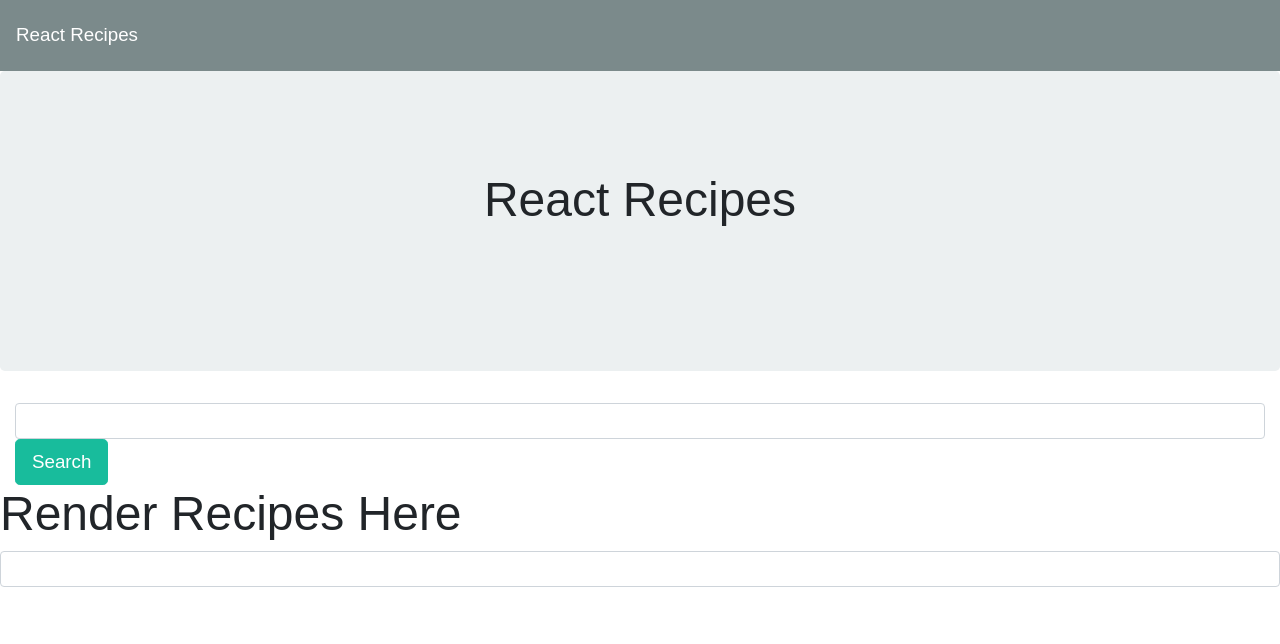
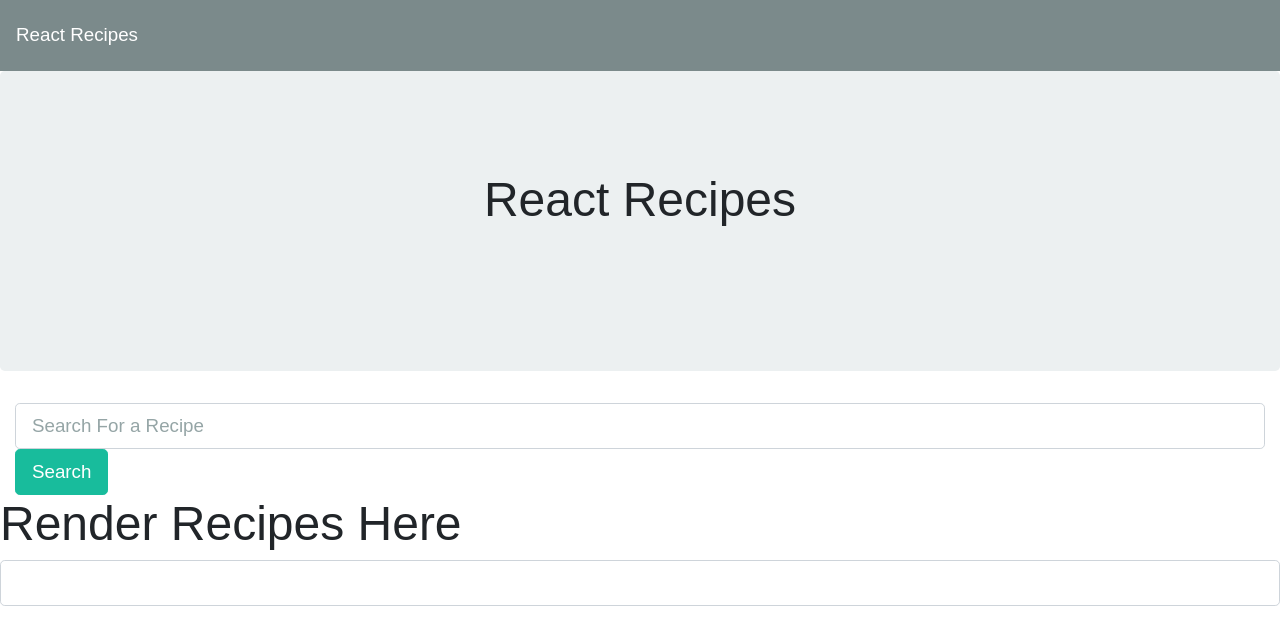
Before and after one commit to rumothy/create-react-express, a React (Create React App) app in the folder client/: page / in a window 1280 px wide. Shown: the top 644 px of the page. Built offline with nearby package versions, Linux system fonts and the light colour scheme.

Commit message:
Implement Input

```diff
--- a/client/src/App.js
+++ b/client/src/App.js
@@ -36,7 +36,12 @@ class App extends Component {
                 <Container>
                   <Row>
                     <Col>
-                      <Input name="recipeSearch" />
+                      <Input
+                        name="recipeSearch"
+                        value={this.state.recipeSearch}
+                        onChange={this.handleInputChange}
+                        placeholder="Search For a Recipe"
+                      />
                     </Col>
                     <Col>
                       <Button
--- a/client/src/components/Input/index.js
+++ b/client/src/components/Input/index.js
@@ -2,8 +2,8 @@ import React from "react";
 
 function Input(props) {
   return (
-    <div>
-      <input className="form-control" type="text"></input>
+    <div className="input-group input-group-lg">
+      <input className="form-control" type="text" {...props} />
     </div>
   );
 }
```
